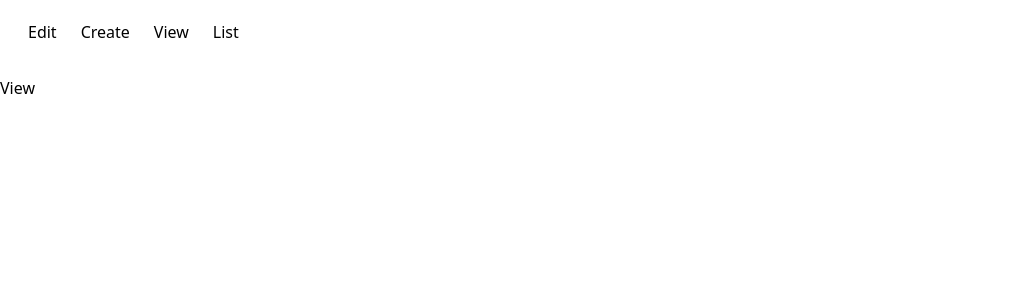
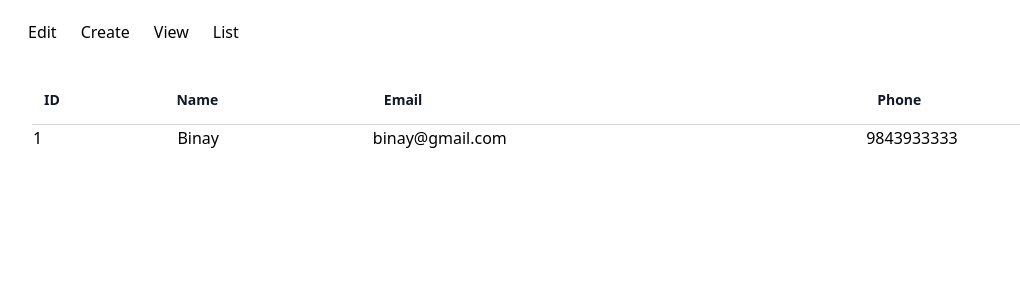
Before and after one commit to GwaraDon/Vue-Crud, a Vue app: page /view/1 in a window 1280 px wide. Shown: the top 300 px of the page, without its empty margins (0-1020 px from the left). Built offline with nearby package versions, Linux system fonts and the light colour scheme; data requests are answered from the project's data file.

Commit message:
fetch data from json server

```diff
--- a/db.json
+++ b/db.json
@@ -1,5 +1,28 @@
 {
-    "posts": [
-      { "id": 1, "title": "First Post", "body": "This is the first post." }
+    "students": [
+      {
+        "id":1,
+        "name": "Binay",
+        "email" : "binay@gmail.com",
+        "phoneNumber" : 9843933333
+       } ,
+       {
+        "id":13,
+        "name": "Ram",
+        "email" : "ram@gmail.com",
+        "phoneNumber" : 98439844444
+       } ,
+       {
+        "id":133,
+        "name": "shyam",
+        "email" : "shyam@gmail.com",
+        "phoneNumber" : 9843984333
+       } ,
+       {
+        "id":12,
+        "name": "hari",
+        "email" : "hari@gmail.com",
+        "phoneNumber" : 9843000000
+       }
     ]
   }
--- a/package.json
+++ b/package.json
@@ -12,7 +12,7 @@
   "dependencies": {
     "@headlessui/vue": "^1.7.16",
     "@heroicons/vue": "^2.0.18",
-    "axios": "^1.4.0",
+    "axios": "^1.5.0",
     "json-server": "^0.17.3",
     "vue": "^3.3.4",
     "vue-router": "^4.2.4"
--- a/src/App.vue
+++ b/src/App.vue
@@ -4,10 +4,8 @@
       <nav class="flex flex-wrap p-4 pt-2">
         <RouterLink to="/edit/2" class="p-3 pb-4">Edit</RouterLink>
         <RouterLink to="/create" class="p-3 pb-4">Create</RouterLink>
-        <RouterLink to="/view/2" class="p-3 pb-4">View</RouterLink>
+        <RouterLink to="/view/1" class="p-3 pb-4">View</RouterLink>
         <RouterLink to="/list" class="p-3 pb-4">List</RouterLink>
-
-
       </nav>
     </div>
   </header>
--- a/src/components/students/Create.vue
+++ b/src/components/students/Create.vue
@@ -1,34 +1,47 @@
 <template>
 
-<form class="p-5">
+<form class="p-5" @submit.prevent="handleFormData">
 
   <div class="grid md:grid-cols-2 md:gap-6">
     <div class="relative z-0 w-full mb-6 group">
-        <input type="text" name="floating_first_name" id="floating_first_name" class="block py-2.5 px-0 w-full text-sm text-gray-900 bg-transparent border-0 border-b-2 border-gray-300 appearance-none dark:text-white dark:border-gray-600 dark:focus:border-blue-500 focus:outline-none focus:ring-0 focus:border-blue-600 peer" placeholder=" " required />
+        <input v-model.trim="formData.firstName" type="text" name="floating_first_name" id="floating_first_name" class="block py-2.5 px-0 w-full text-sm text-gray-900 bg-transparent border-0 border-b-2 border-gray-300 appearance-none dark:text-white dark:border-gray-600 dark:focus:border-blue-500 focus:outline-none focus:ring-0 focus:border-blue-600 peer" placeholder=" " required />
         <label for="floating_first_name" class="peer-focus:font-medium absolute text-sm text-gray-500 dark:text-gray-400 duration-300 transform -translate-y-6 scale-75 top-3 -z-10 origin-[0] peer-focus:left-0 peer-focus:text-blue-600 peer-focus:dark:text-blue-500 peer-placeholder-shown:scale-100 peer-placeholder-shown:translate-y-0 peer-focus:scale-75 peer-focus:-translate-y-6">First name</label>
     </div>
     <div class="relative z-0 w-full mb-6 group">
-        <input type="text" name="floating_last_name" id="floating_last_name" class="block py-2.5 px-0 w-full text-sm text-gray-900 bg-transparent border-0 border-b-2 border-gray-300 appearance-none dark:text-white dark:border-gray-600 dark:focus:border-blue-500 focus:outline-none focus:ring-0 focus:border-blue-600 peer" placeholder=" " required />
+        <input v-model.trim="formData.lastName"  type="text" name="floating_last_name" id="floating_last_name" class="block py-2.5 px-0 w-full text-sm text-gray-900 bg-transparent border-0 border-b-2 border-gray-300 appearance-none dark:text-white dark:border-gray-600 dark:focus:border-blue-500 focus:outline-none focus:ring-0 focus:border-blue-600 peer" placeholder=" " required />
         <label for="floating_last_name" class="peer-focus:font-medium absolute text-sm text-gray-500 dark:text-gray-400 duration-300 transform -translate-y-6 scale-75 top-3 -z-10 origin-[0] peer-focus:left-0 peer-focus:text-blue-600 peer-focus:dark:text-blue-500 peer-placeholder-shown:scale-100 peer-placeholder-shown:translate-y-0 peer-focus:scale-75 peer-focus:-translate-y-6">Last name</label>
     </div>
   </div>
   <div class="grid md:grid-cols-2 md:gap-6">
     <div class="relative z-0 w-full mb-6 group">
-        <input type="tel" pattern="[0-9]{3}-[0-9]{3}-[0-9]{4}" name="floating_phone" id="floating_phone" class="block py-2.5 px-0 w-full text-sm text-gray-900 bg-transparent border-0 border-b-2 border-gray-300 appearance-none dark:text-white dark:border-gray-600 dark:focus:border-blue-500 focus:outline-none focus:ring-0 focus:border-blue-600 peer" placeholder=" " required />
+        <input v-model.trim="formData.phoneNumber" type="tel"  name="floating_phone" id="floating_phone" class="block py-2.5 px-0 w-full text-sm text-gray-900 bg-transparent border-0 border-b-2 border-gray-300 appearance-none dark:text-white dark:border-gray-600 dark:focus:border-blue-500 focus:outline-none focus:ring-0 focus:border-blue-600 peer" placeholder=" " required />
         <label for="floating_phone" class="peer-focus:font-medium absolute text-sm text-gray-500 dark:text-gray-400 duration-300 transform -translate-y-6 scale-75 top-3 -z-10 origin-[0] peer-focus:left-0 peer-focus:text-blue-600 peer-focus:dark:text-blue-500 peer-placeholder-shown:scale-100 peer-placeholder-shown:translate-y-0 peer-focus:scale-75 peer-focus:-translate-y-6">Phone number (123-456-7890)</label>
     </div>
     <div class="relative z-0 w-full mb-6 group">
-      <input type="email" name="floating_email" id="floating_email" class="block py-2.5 px-0 w-full text-sm text-gray-900 bg-transparent border-0 border-b-2 border-gray-300 appearance-none dark:text-white dark:border-gray-600 dark:focus:border-blue-500 focus:outline-none focus:ring-0 focus:border-blue-600 peer" placeholder=" " required />
+      <input v-model.trim="formData.email" type="email" name="floating_email" id="floating_email" class="block py-2.5 px-0 w-full text-sm text-gray-900 bg-transparent border-0 border-b-2 border-gray-300 appearance-none dark:text-white dark:border-gray-600 dark:focus:border-blue-500 focus:outline-none focus:ring-0 focus:border-blue-600 peer" placeholder=" " required />
       <label for="floating_email" class="peer-focus:font-medium absolute text-sm text-gray-500 dark:text-gray-400 duration-300 transform -translate-y-6 scale-75 top-3 -z-10 origin-[0] peer-focus:left-0 peer-focus:text-blue-600 peer-focus:dark:text-blue-500 peer-placeholder-shown:scale-100 peer-placeholder-shown:translate-y-0 peer-focus:scale-75 peer-focus:-translate-y-6">Email address</label>
   </div>
   </div>
+  <div class="flex gap-4">
+    <button type="button" class="text-white bg-blue-400 hover:bg-blue-800 focus:ring-4 focus:outline-none focus:ring-blue-300 font-medium rounded-lg text-sm w-full sm:w-auto px-5 py-2.5 text-center dark:bg-blue-600 dark:hover:bg-blue-700 dark:focus:ring-blue-800">Go Back</button>
   <button type="submit" class="text-white bg-blue-700 hover:bg-blue-800 focus:ring-4 focus:outline-none focus:ring-blue-300 font-medium rounded-lg text-sm w-full sm:w-auto px-5 py-2.5 text-center dark:bg-blue-600 dark:hover:bg-blue-700 dark:focus:ring-blue-800">Submit</button>
+
+  </div>
 </form>
 
 </template>
 
 <script setup>
-
+import { reactive } from 'vue';
+const formData = reactive({
+    firstName : "",
+    lastName : "",
+    email: "",
+    phoneNumber: ""
+})
+const handleFormData = async() => {
+    console.log('form data', formData);
+}
 </script>
 
 
--- a/src/components/students/List.vue
+++ b/src/components/students/List.vue
@@ -3,12 +3,18 @@
     <div class="sm:flex sm:items-center">
       <div class="sm:flex-auto">
         <h1 class="text-base font-semibold leading-6 text-gray-900">Users</h1>
-          <p class="mt-2 text-sm text-gray-700">A list of all the users in your account including their name, title, email and role.</p>
+        <p class="mt-2 text-sm text-gray-700">
+          A list of all the users in your account including their name, title,
+          email and role.
+        </p>
       </div>
       <div class="mt-4 sm:ml-16 sm:mt-0 sm:flex-none">
-          <router-link to="/create"
+        <router-link
+          to="/create"
           type="button"
-           class="block rounded-md bg-indigo-600 px-3 py-2 text-center text-sm font-semibold text-white shadow-sm hover:bg-indigo-500 focus-visible:outline focus-visible:outline-2 focus-visible:outline-offset-2 focus-visible:outline-indigo-600">Add user</router-link>
+          class="block rounded-md bg-indigo-600 px-3 py-2 text-center text-sm font-semibold text-white shadow-sm hover:bg-indigo-500 focus-visible:outline focus-visible:outline-2 focus-visible:outline-offset-2 focus-visible:outline-indigo-600"
+          >Add user</router-link
+        >
       </div>
     </div>
     <div class="mt-8 flow-root">
@@ -17,46 +23,68 @@
           <table class="min-w-full divide-y divide-gray-300">
             <thead>
               <tr>
-                  <th scope="col" class="py-3.5 pl-4 pr-3 text-left text-sm font-semibold text-gray-900 sm:pl-0">Name</th>
-                  <th scope="col" class="px-3 py-3.5 text-left text-sm font-semibold text-gray-900">Title</th>
-                  <th scope="col" class="px-3 py-3.5 text-left text-sm font-semibold text-gray-900">Status</th>
-                  <th scope="col" class="px-3 py-3.5 text-left text-sm font-semibold text-gray-900">Role</th>
+                <th
+                  scope="col"
+                  class="px-3 py-3.5 text-left text-sm font-semibold text-gray-900"
+                >
+                  ID
+                </th>
+                <th
+                  scope="col"
+                  class="py-3.5 pl-4 pr-3 text-left text-sm font-semibold text-gray-900 sm:pl-0"
+                >
+                  Name
+                </th>
+                <th
+                  scope="col"
+                  class="px-3 py-3.5 text-left text-sm font-semibold text-gray-900"
+                >
+                  Email
+                </th>
+                <th
+                  scope="col"
+                  class="px-3 py-3.5 text-left text-sm font-semibold text-gray-900"
+                >
+                  Phone
+                </th>
                 <th scope="col" class="relative py-3.5 pl-3 pr-4 sm:pr-0">
                   <span class="sr-only">Action buttons</span>
                 </th>
               </tr>
             </thead>
             <tbody class="divide-y divide-gray-200 bg-white">
-                <tr v-for="person in people" :key="person.email">
-                  <td class="whitespace-nowrap py-5 pl-4 pr-3 text-sm sm:pl-0">
-                    <div class="flex items-center">
-                      <div class="h-11 w-11 flex-shrink-0">
-                        <img class="h-11 w-11 rounded-full" :src="person.image" alt="" />
+              <tr
+                v-for="({ id, name, email, phoneNumber }, index) in studentData"
+                :key="index"
+              >
+                <td class="px-3 py-3.5">{{ id }}</td>
+                <td class="px-3 py-3.5">{{ name }}</td>
+                <td class="px-3 py-3.5">{{ email }}</td>
+                <td class="px-3 py-3.5">{{ phoneNumber }}</td>
+                <td class="px-3 py-3.5">
+                  <div class="flex items-center gap-1">
+                    <router-link
+                      :to="{ name: 'view', params: { id: id } }"
+                      href="#"
+                      class="block h-4 w-4 text-indigo-600 hover:text-indigo-900"
+                    >
+                      <EyeIcon />
+                      <span class="sr-only">View</span></router-link
+                    >
+                    <router-link
+                      :to="{ name: 'edit', params: { id: id } }"
+                      href="#"
+                      class="block h-4 w-4 text-indigo-600 hover:text-indigo-900"
+                    >
+                      <PencilSquareIcon />
+                      <span class="sr-only">Edit</span></router-link
+                    >
+                    <a
+                      href="#"
+                      class="block h-4 w-4 text-indigo-600 hover:text-indigo-900"
+                      ><TrashIcon /> <span class="sr-only">Delete</span></a
+                    >
                   </div>
-                      <div class="ml-4">
-                        <div class="font-medium text-gray-900">{{ person.name }}</div>
-                        <div class="mt-1 text-gray-500">{{ person.email }}</div>
-                      </div>
-                    </div>
-                  </td>
-                  <td class="whitespace-nowrap px-3 py-5 text-sm text-gray-500">
-                    <div class="text-gray-900">{{ person.title }}</div>
-                    <div class="mt-1 text-gray-500">{{ person.department }}</div>
-                  </td>
-                  <td class="whitespace-nowrap px-3 py-5 text-sm text-gray-500">
-                    <span class="inline-flex items-center rounded-md bg-green-50 px-2 py-1 text-xs font-medium text-green-700 ring-1 ring-inset ring-green-600/20">Active</span>
-                  </td>
-                  <td class="whitespace-nowrap px-3 py-5 text-sm text-gray-500">{{ person.role }}</td>
-                  <td class="relative whitespace-nowrap py-5 pl-3 pr-4 text-right text-sm font-medium sm:pr-0">
-                    <a href="#" class="text-indigo-600 hover:text-indigo-900"
-                      >View<span class="sr-only">, {{ person.name }}</span></a
-                    >
-                    <a href="#" class="text-indigo-600 hover:text-indigo-900"
-                      >Edit<span class="sr-only">, {{ person.name }}</span></a
-                    >
-                    <a href="#" class="text-indigo-600 hover:text-indigo-900"
-                      >Delete<span class="sr-only">, {{ person.name }}</span></a
-                    >
                 </td>
               </tr>
             </tbody>
@@ -68,20 +96,13 @@
 </template>
 
 <script setup>
-import { useRouter } from 'vue-router';
+import { onMounted } from "vue";
+import { EyeIcon, PencilSquareIcon, TrashIcon } from "@heroicons/vue/20/solid";
+import useStudent from "../../composables/studentApi";
 
-  const people = [
-    {
-      name: 'Lindsay Walton',
-      title: 'Front-end Developer',
-      department: 'Optimization',
-      email: 'lindsay.walton@example.com',
-      role: 'Member',
-      image:
-        'https://images.unsplash.com/photo-1517841905240-472988babdf9?ixlib=rb-1.2.1&ixid=eyJhcHBfaWQiOjEyMDd9&auto=format&fit=facearea&facepad=2&w=256&h=256&q=80',
-    },
-    // More people...
-  ]
-  const router = useRouter;
+const { getAllStudents, studentData } = useStudent();
 
+onMounted(() => {
+  getAllStudents();
+});
 </script>
--- a/src/components/students/View.vue
+++ b/src/components/students/View.vue
@@ -1,13 +1,60 @@
 <template>
-    <div>
-        View
-    </div>
+  <div class="px-4 sm:px-6 lg:px-8">
+    <table class="min-w-full divide-y divide-gray-300">
+      <thead>
+        <tr>
+          <th
+            scope="col"
+            class="px-3 py-3.5 text-left text-sm font-semibold text-gray-900"
+          >
+            ID
+          </th>
+          <th
+            scope="col"
+            class="py-3.5 pl-4 pr-3 text-left text-sm font-semibold text-gray-900 sm:pl-0"
+          >
+            Name
+          </th>
+          <th
+            scope="col"
+            class="px-3 py-3.5 text-left text-sm font-semibold text-gray-900"
+          >
+            Email
+          </th>
+          <th
+            scope="col"
+            class="px-3 py-3.5 text-left text-sm font-semibold text-gray-900"
+          >
+            Phone
+          </th>
+          <th scope="col" class="relative py-3.5 pl-3 pr-4 sm:pr-0">
+            <span class="sr-only">Action buttons</span>
+          </th>
+        </tr>
+      </thead>
+      <tbody class="divide-y divide-gray-200 bg-white">
+        <tr>
+          <td>{{ studentData.id }}</td>
+          <td>{{ studentData.name }}</td>
+          <td>{{ studentData.email }}</td>
+          <td>{{studentData.phoneNumber}}</td>
+          <td></td>
+        </tr>
+      </tbody>
+    </table>
+  </div>
 </template>
 
 <script setup>
+import { onMounted } from "vue";
+import { useRoute } from "vue-router";
+import useStudent from "../../composables/studentApi";
 
+const route = useRoute();
+const { getStudent, studentData } = useStudent();
+onMounted(() => {
+  getStudent(route.params.id);
+});
 </script>
 
-<style lang="scss" scoped>
-
-</style>
+<style lang="scss" scoped></style>
--- /dev/null
+++ b/src/composables/studentApi.js
@@ -0,0 +1,37 @@
+import { ref } from "vue";
+import axios from "axios";
+
+export default function useStudent() {
+  const url = "http://localhost:3000/students";
+  const studentData = ref([]);
+  const errorMessage = ref(null);
+
+  const getAllStudents = async () => {
+    studentData.value = [];
+    errorMessage.value = null;
+    try {
+      const res = await axios.get(url);
+      studentData.value = res.data;
+    } catch (err) {
+      console.log(err);
+      errorMessage.value = err.message;
+    }
+  };
+  const getStudent = async (id) => {
+    studentData.value = [];
+    errorMessage.value = null;
+    try {
+      const res = await axios.get(url + "/" + id);
+      studentData.value = res.data;
+    } catch (err) {
+      console.log(err);
+      errorMessage.value = err.message;
+    }
+  };
+  return {
+    getAllStudents,
+    getStudent,
+    studentData,
+    errorMessage,
+  };
+}
```
Also changed, not shown: 1 other file (tests, documents, lock files or other folders). Lines whose indentation alone changed are shown as unchanged.
